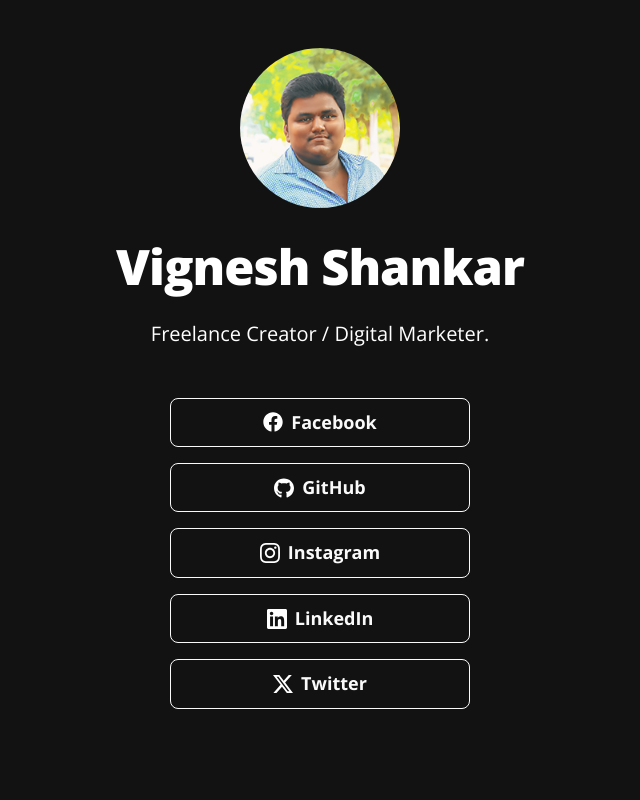
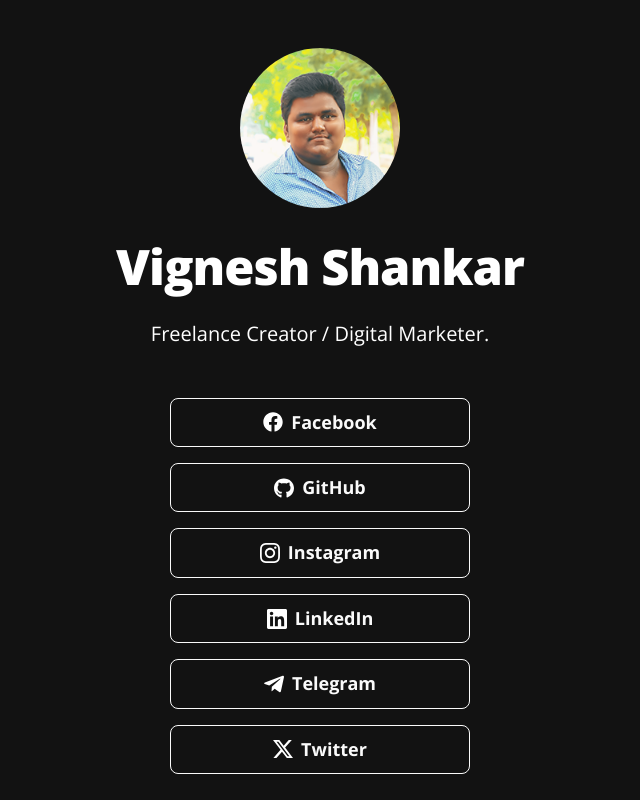
Before and after one commit to vigneshxshankar/socials, a plain HTML site: page index.html in a window 1280 px wide. Shown: the whole page, without its empty margins (320-960 px from the left). Drawn offline with Linux system fonts and the light colour scheme.

Commit message:
Update index.html

```diff
--- a/index.html
+++ b/index.html
@@ -39,6 +39,9 @@
             <!-- LinkedIn -->
             <a class="button button-linked" href="https://www.linkedin.com/in/vigneshxshankar/" target="_blank" rel="noopener" role="button"><img class="icon" aria-hidden="true" src="images/icons/linkedin.svg" alt="LinkedIn Logo">LinkedIn</a>
 
+            <!-- Telegram -->
+            <a class="button button-tel" href="https://t.me/vigneshxshankar/" target="_blank" rel="noopener" role="button"><img class="icon" aria-hidden="true" src="images/icons/telegram.svg" alt="Telegram Logo">Telegram</a>
+
             <!-- Twitter -->
             <a class="button button-x" href="https://x.com/vigneshxshankar/" target="_blank" rel="noopener" role="button"><img class="icon" aria-hidden="true" src="images/icons/x.svg" alt="X Logo">Twitter</a>
 
```
